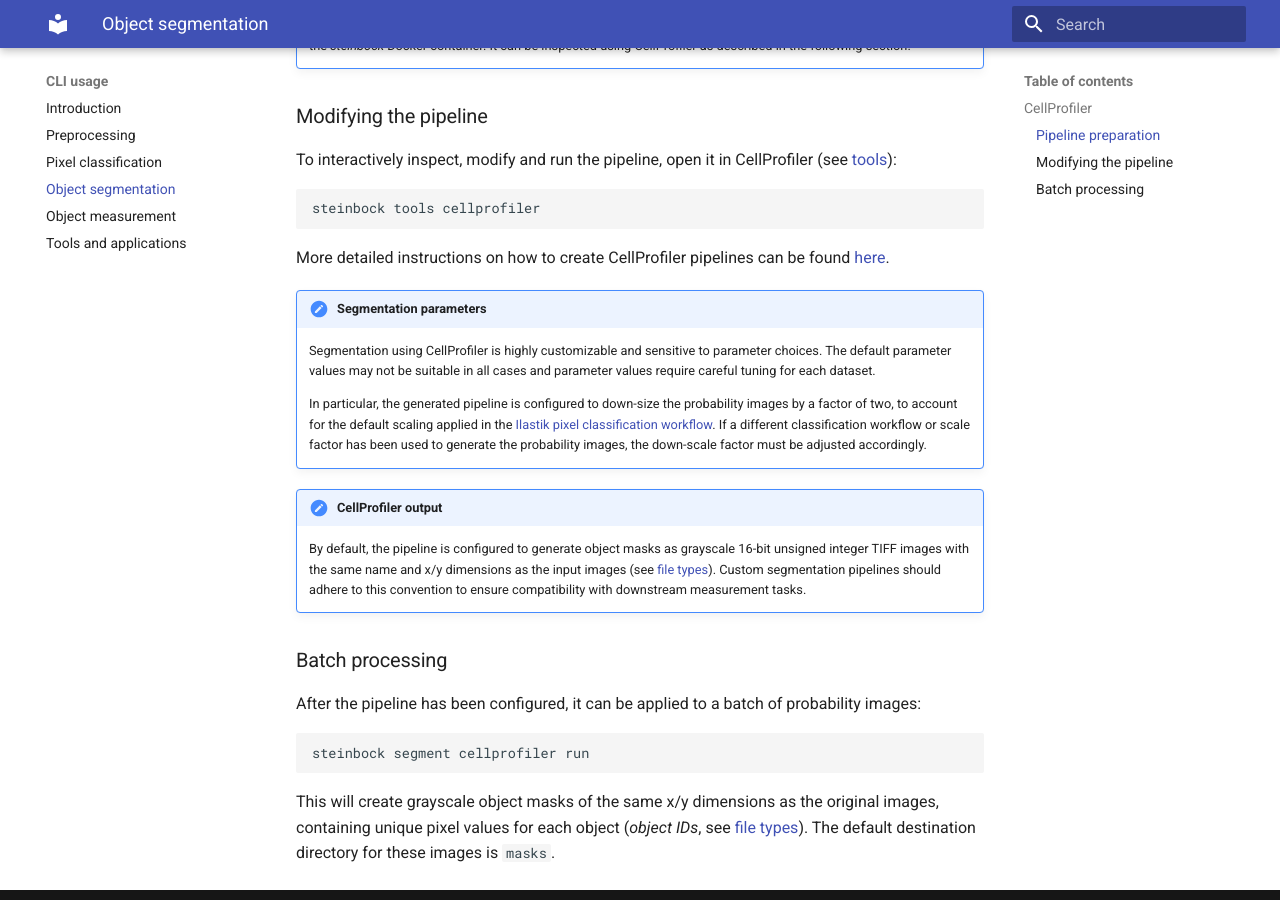
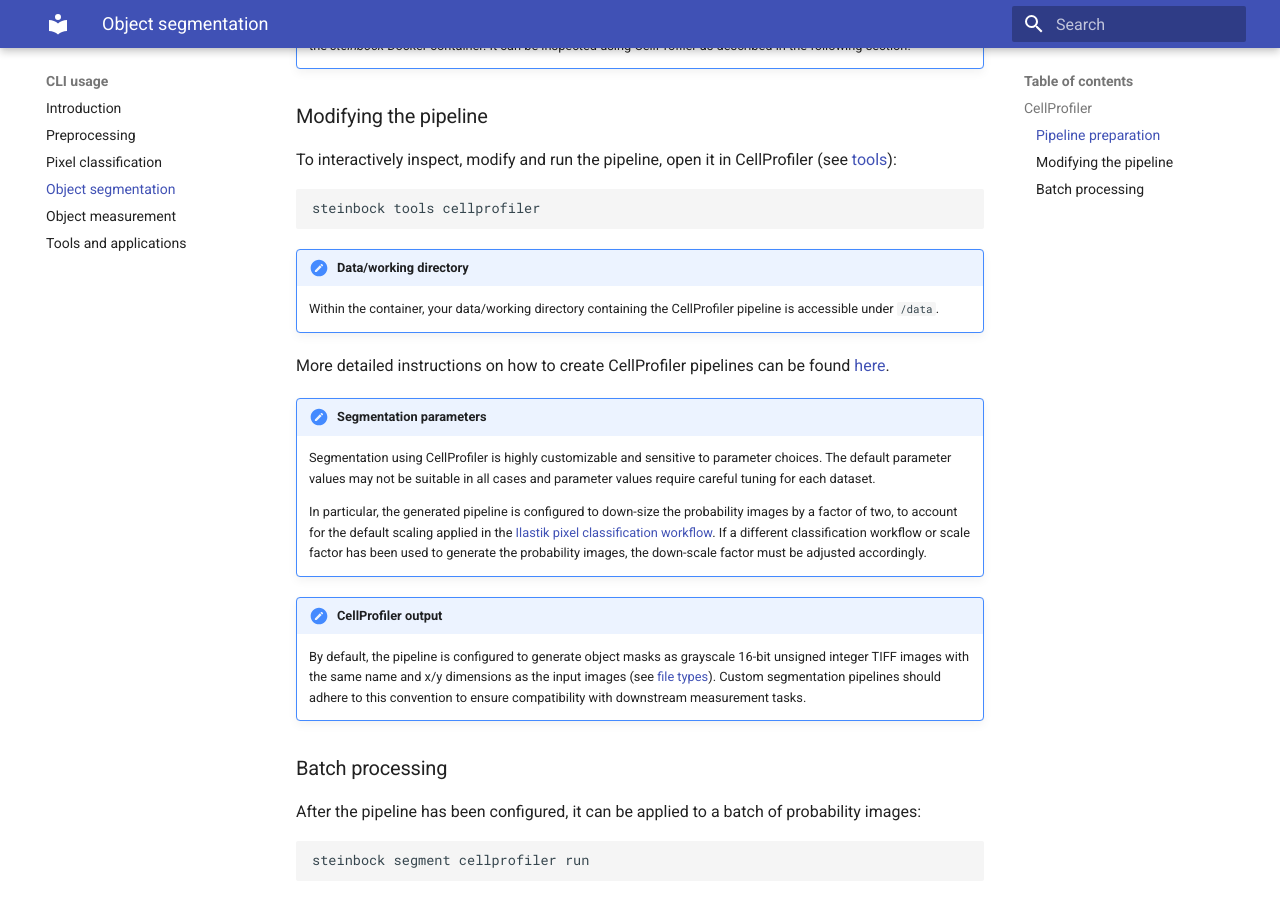
Before and after one commit to BodenmillerGroup/steinbock, an MkDocs documentation site: the page built from docs/cli/segmentation.md, in a window 1280 px wide and 900 px high, scrolled down 770 px. Built offline with MkDocs 1.6.1 and Material for MkDocs 9.7.7, drawn with Linux system fonts in a browser that asks for light colours.

```diff
--- a/docs/cli/segmentation.md
+++ b/docs/cli/segmentation.md
@@ -25,6 +25,9 @@ To interactively inspect, modify and run the pipeline, open it in CellProfiler (
 
     steinbock tools cellprofiler
 
+!!! note "Data/working directory"
+    Within the container, your data/working directory containing the CellProfiler pipeline is accessible under `/data`.
+
 More detailed instructions on how to create CellProfiler pipelines can be found [here](https://cellprofiler-manual.s3.amazonaws.com/CellProfiler-4.1.3/help/pipelines_building.html).
 
 !!! note "Segmentation parameters"
```
Also changed, not shown: docs/cli/classification.md (+6 -3 lines), docs/cli/measurement.md (+3 -0 lines), 1 other file.
